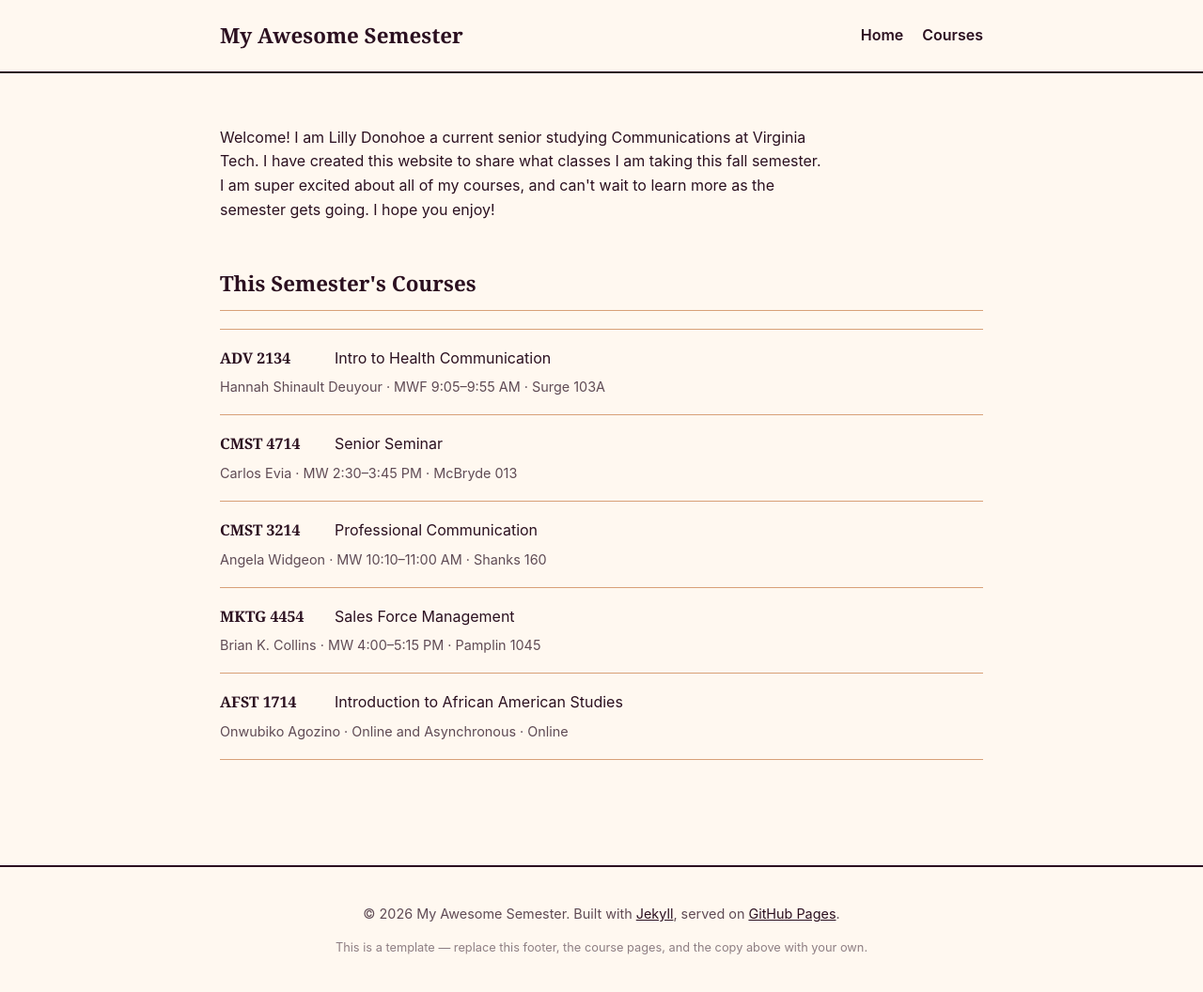
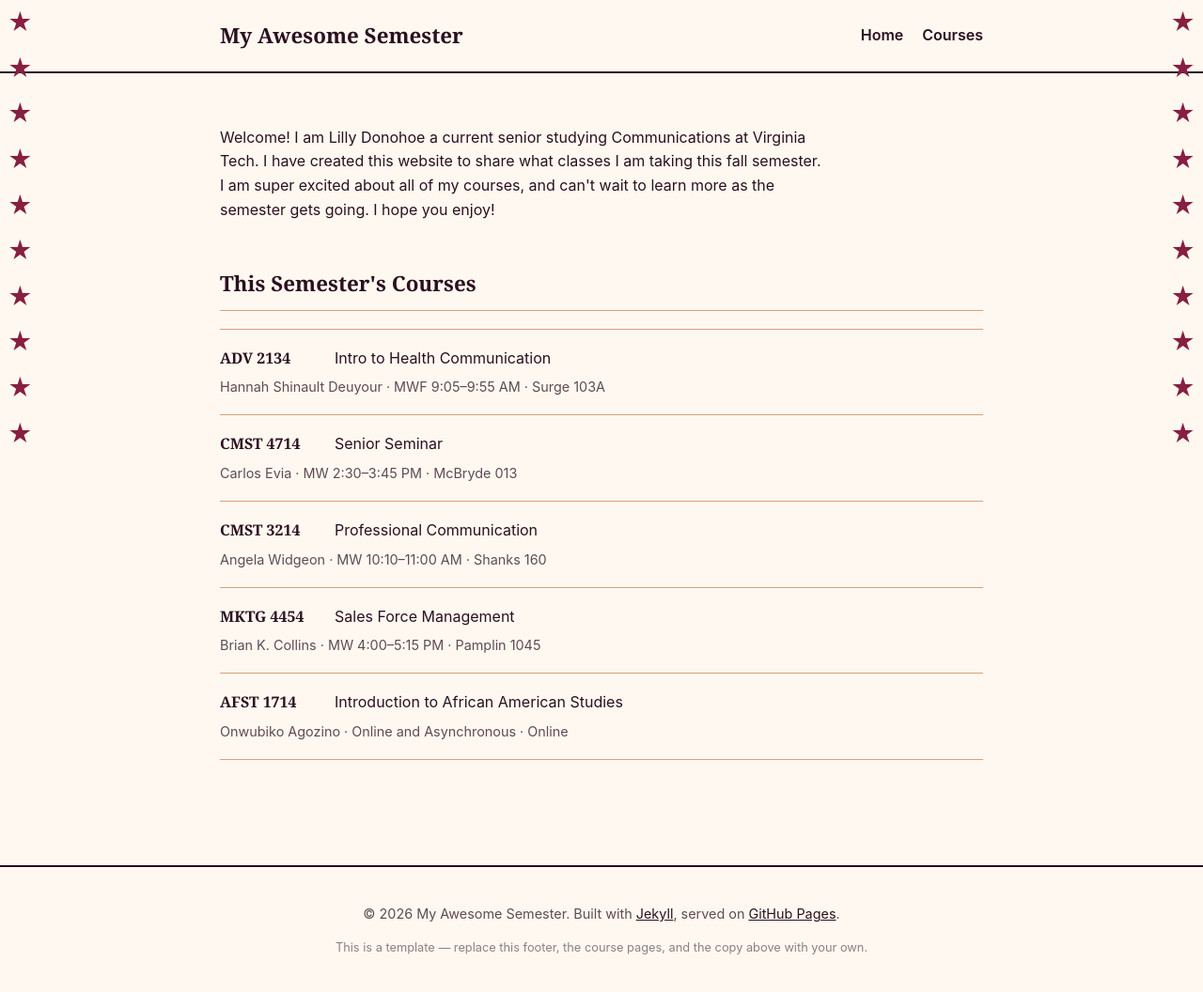
Before and after one commit to lillydonohoe/myawesomesemester, a Jekyll site: the page built from index.md, in a window 1280 px wide. Shown: the whole page at 94% size. Built offline with Jekyll 4.4.1, drawn with Linux system fonts in a browser that asks for light colours.

Commit message:
added stars

```diff
--- a/assets/css/main.scss
+++ b/assets/css/main.scss
@@ -6,6 +6,35 @@
 // below to re-skin the site — see the README for how to do that
 // with HokieAI's help.
 // ------------------------------------------------------------------
+
+body::before,
+body::after {
+  position: fixed;
+  top: 0;
+  z-index: 10;
+  height: 100vh;
+  color: #861f41;
+  content: "★\A★\A★\A★\A★\A★\A★\A★\A★\A★";
+  font-size: clamp(1rem, 2vw, 1.6rem);
+  line-height: 1.9;
+  white-space: pre;
+  pointer-events: none;
+}
+
+body::before {
+  left: 0.5rem;
+}
+
+body::after {
+  right: 0.5rem;
+}
+
+@media (max-width: 700px) {
+  body::before,
+  body::after {
+    display: none;
+  }
+}
 
 :root {
   --color-bg: #fff8f0;
```
